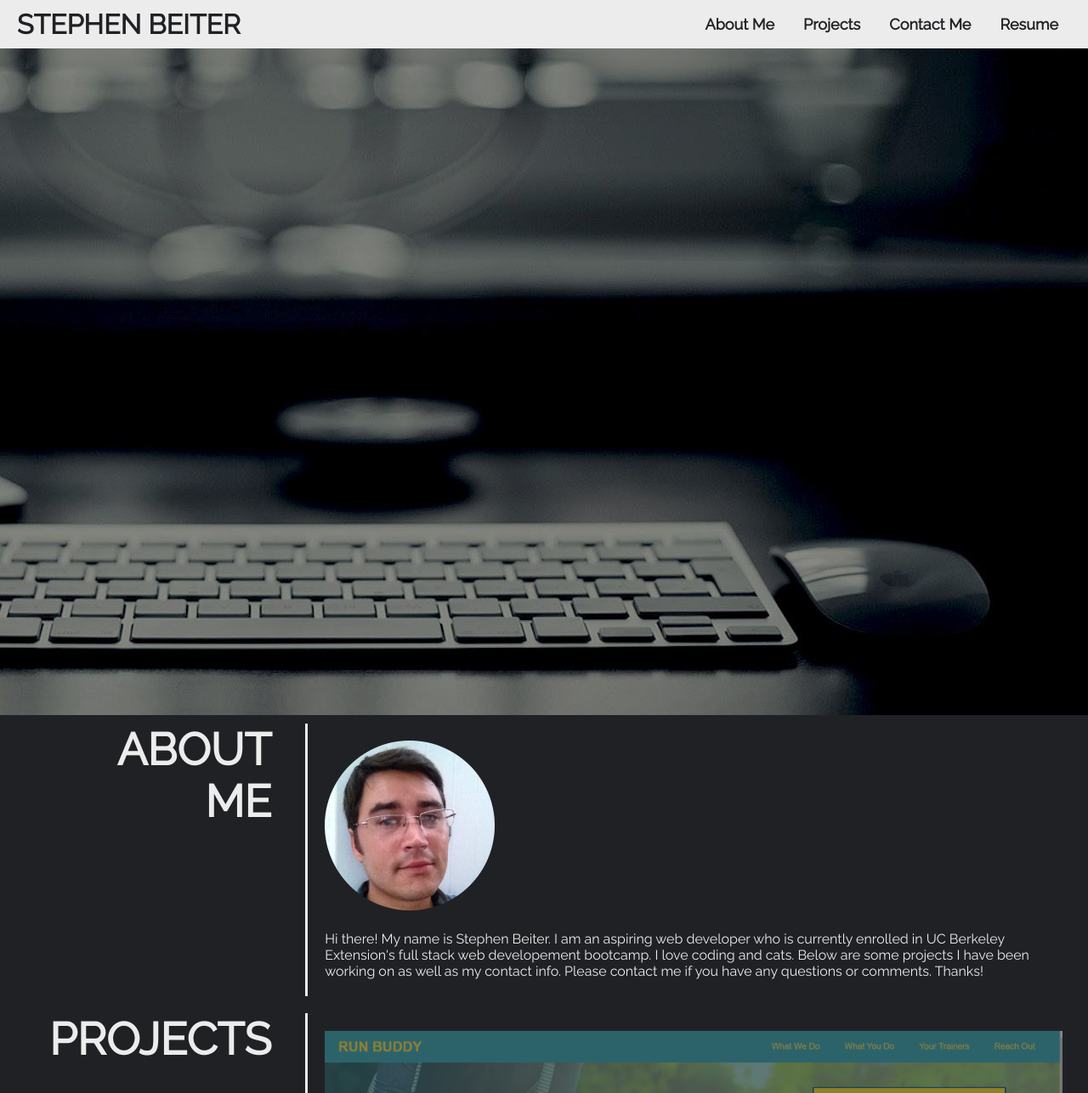
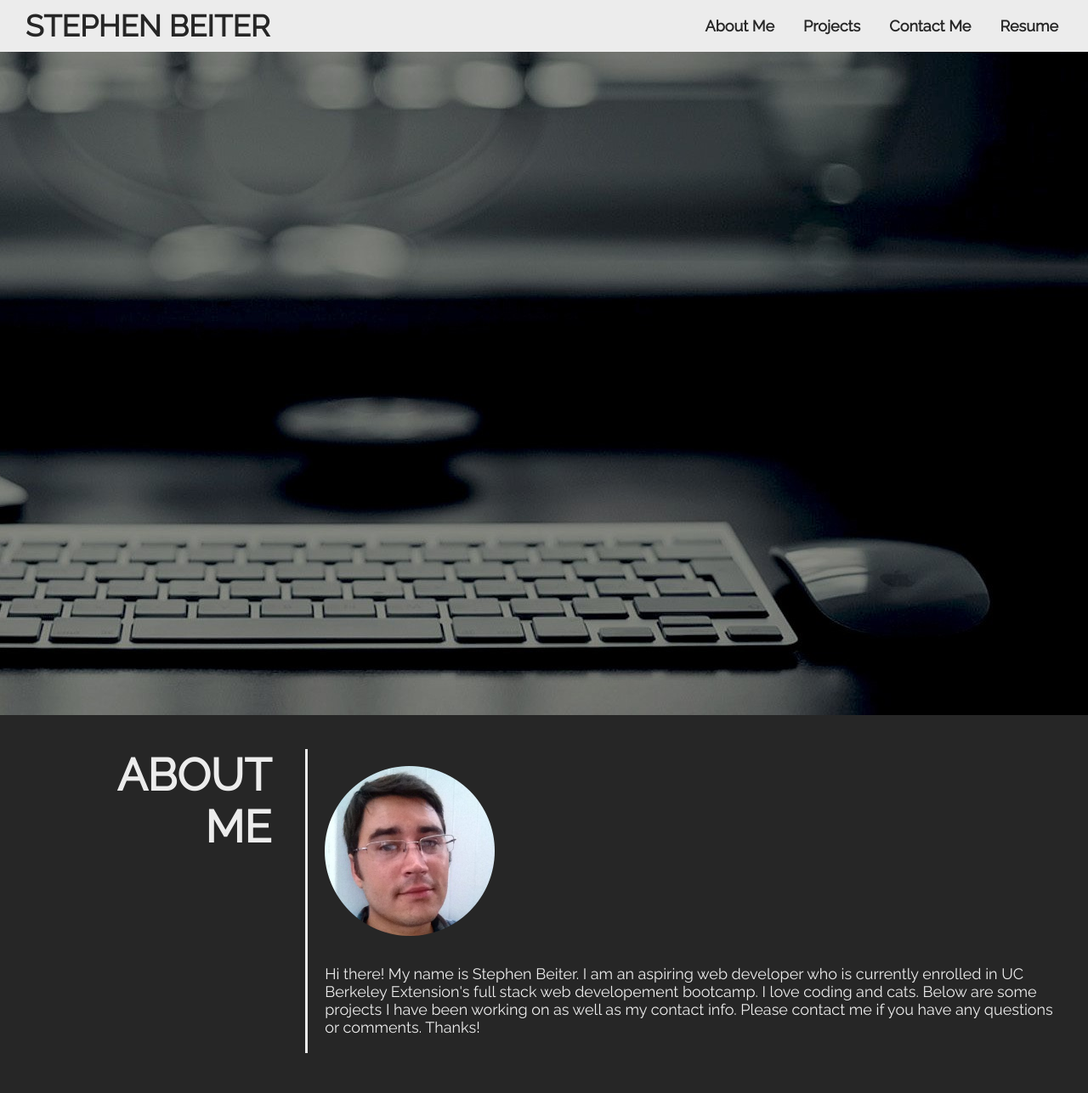
Before and after one commit to stephenbeiter/profolio, a plain HTML site: page index.html in a window 1280 px wide. Shown: the top 1287 px of the page at 85% size. Drawn offline with Linux system fonts and the light colour scheme.

Commit message:
updated color and styles

```diff
--- a/assets/css/styles.css
+++ b/assets/css/styles.css
@@ -10,7 +10,7 @@
 }
 
 body {
-  background-color: #202124;
+  background-color: #262626;
   font-family: 'Raleway', sans-serif;
   color: #ececec;
 }
@@ -20,7 +20,7 @@ header {
   position: fixed;
   width: 100%;
   background-color: #ececec;
-  color: #202124;
+  color: #262626;
   display:flex;
   justify-content: space-between; /* Puts maximum space between the items */
   flex-wrap: wrap;
@@ -29,8 +29,9 @@ header {
 
 header h1 {
   text-align: center;
+  font-size: 35px;
   font-weight: bold;
-  margin: 10px 20px;
+  margin: 10px 30px;
 }
 
 header nav {
@@ -44,7 +45,7 @@ header nav ul li {
 
 header nav ul li a {
   text-decoration: none;
-  color: #202124;
+  color: #262626;
   font-size: 18px;
   padding: 5px 5px;
   font-weight: bold;
@@ -52,7 +53,7 @@ header nav ul li a {
 
 header nav ul li a:hover {
   text-decoration: none;
-  color: #222831;
+  color: #262626;
   font-size: 18px;
   padding: 5px 5px;
   border-bottom: 2px solid #222831;
@@ -65,6 +66,7 @@ header nav ul li a:hover {
   display: flex;
   flex-wrap: wrap;
   justify-content: flex-end;
+  margin-bottom: 30px;
 }
 
 /* About Me */
@@ -72,10 +74,12 @@ header nav ul li a:hover {
   display: flex;
   flex-wrap: wrap;
   justify-content: flex-start;
+  margin-bottom: 30px;
 }
 
 .section-container p {
-  margin-top: 20px;
+  margin-top: 30px;
+  font-size: 18px;
 }
 
 /* Projects Grid */
--- a/index.html
+++ b/index.html
@@ -48,7 +48,8 @@
   <section id="about-me">
     <div class="section-container">
       <div class="section-header">
-        <h2>ABOUT<br />ME</h2>
+        <h2>ABOUT</h2>
+        <h2>ME</h2>
       </div>
       <div class="section-text section-content">
         <img src="assets/img/profilecircle.png" alt="picture of me" />
@@ -102,7 +103,8 @@
   <section id="contact-me">
     <div class="section-container">
       <div class="section-header">
-        <h2>CONTACT<br />ME</h2>
+        <h2>CONTACT</h2>
+        <h2>ME</h2>
       </div>
       <div class="contact-me-info section-content">
         <ul>
```
